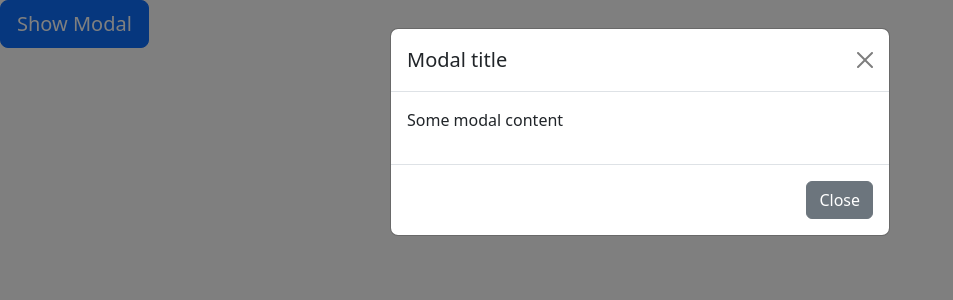
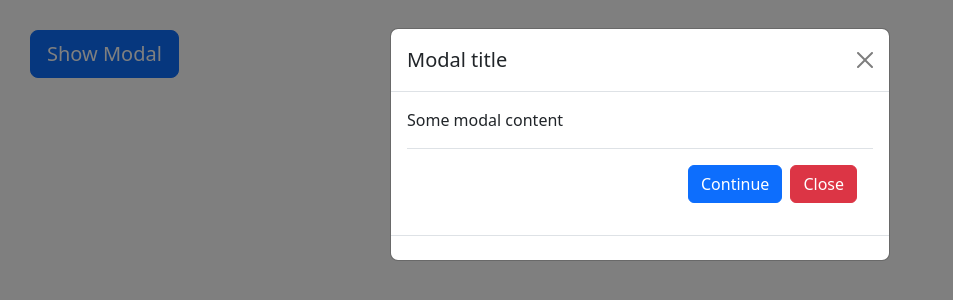
Before and after one commit to FalTatyana/Home-Work-58, a React (Vite) app: page / in a window 1280 px wide. Both pictures are taken after a click on the button "Show Modal". Shown: the top 300 px of the page, without its empty margins (0-953 px from the left). Built offline with nearby package versions, Linux system fonts and the light colour scheme.

Commit message:
Completed an additional task

```diff
--- a/src/App.css
+++ b/src/App.css
@@ -0,0 +1,3 @@
+body {
+    padding: 30px;
+}
--- a/src/App.tsx
+++ b/src/App.tsx
@@ -1,22 +1,42 @@
 import { useState } from 'react'
 import './App.css'
 import Modal from './components/modal/Modal'
-import ButtonShow from './components/button/ButtonShow'
+import type { btn } from './components/types/types'
+import ModalFooter from './components/modal/ModalFooter'
+import ShowAlert from './components/buttons/ShowAlert'
+import ShowModal from './components/buttons/ShowModal'
 
 const App = () => {
   const [show, setShow] = useState(false)
 
+  const [modalBtns] = useState<btn[]>([
+    { type: 'primary', label: 'Continue', onClick: () => (console.log('Clicked continue')) },
+    { type: 'danger', label: 'Close', onClick: () => (console.log('Clicked close')) }
+  ])
+
   return (
     <>
-    <ButtonShow
-    onClick={() => setShow(true)}
-    />
+      <ShowModal
+        onClick={() => setShow(true)}
+      />
       <Modal
         title='Modal title'
         show={show}
         onClose={() => setShow(false)}
       >
         <p>Some modal content</p>
+        <ModalFooter>
+          {modalBtns.map((btn, index) => (
+            <button
+              key={index}
+              type="button"
+              className={`btn btn-${btn.type}`}
+              onClick={btn.onClick}
+            >
+              {btn.label}
+            </button>
+          ))}
+        </ModalFooter>
       </Modal>
     </>
   )
--- /dev/null
+++ b/src/components/buttons/ShowAlert.tsx
@@ -0,0 +1,11 @@
+interface Props {
+onClick: () => void
+}
+
+const ShowAlert = ({onClick}: Props) => {
+  return (
+    <button onClick={onClick} type="button" className="btn btn-primary btn-lg">Show Modal</button>
+  )
+}
+
+export default ShowAlert
--- a/src/components/button/ButtonShow.tsx
+++ b/src/components/buttons/ShowModal.tsx
@@ -2,10 +2,10 @@ interface Props {
 onClick: () => void
 }
 
-const ButtonShow = ({onClick}: Props) => {
+const ShowModal = ({onClick}: Props) => {
   return (
     <button onClick={onClick} type="button" className="btn btn-primary btn-lg">Show Modal</button>
   )
 }
 
-export default ButtonShow
+export default ShowModal
--- a/src/components/modal/Modal.tsx
+++ b/src/components/modal/Modal.tsx
@@ -1,4 +1,5 @@
 import BackDrop from "./BackDrop"
+import ModalFooter from "./ModalFooter"
 
 interface Props {
     title: string
@@ -31,15 +32,7 @@ const Modal = ({ title, children, show, onClose }: Props) => {
                         <div className="modal-body">
                             {children}
                         </div>
-                        <div className="modal-footer">
-                            <button
-                                onClick={onClose}
-                                type="button"
-                                className="btn btn-secondary"
-                                data-bs-dismiss="modal">
-                                Close
-                            </button>
-                        </div>
+                        <ModalFooter children={""}/>
                     </div>
                 </div>
             </div>
--- /dev/null
+++ b/src/components/modal/ModalFooter.tsx
@@ -0,0 +1,11 @@
+interface Props {
+    children: React.ReactNode
+}
+
+const ModalFooter = ({children}: Props) => {
+  return (
+    <div className="modal-footer">{children}</div>
+  )
+}
+
+export default ModalFooter
--- /dev/null
+++ b/src/components/types/types.ts
@@ -0,0 +1,5 @@
+export interface btn {
+    type: string
+    label: string
+    onClick: () => void
+  }
```
